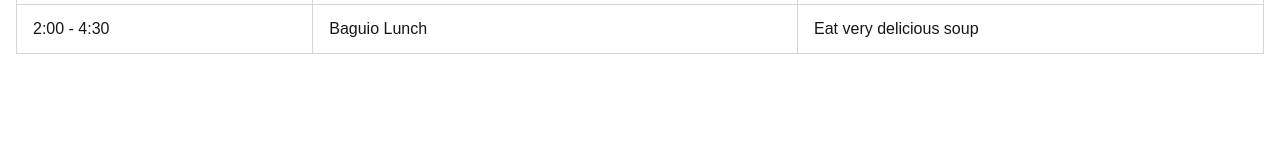
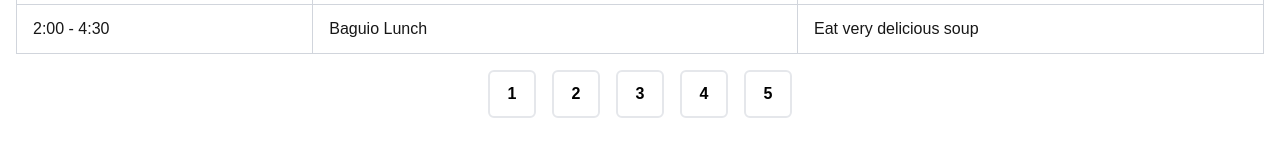
Before and after one commit to Yukitooo/ai_itenerary, a Next.js app: page /pages/generatePage in a window 1280 px wide. Shown: the part 208-364 px from the top of the page. Built offline with nearby package versions, Linux system fonts and the light colour scheme.

Commit message:
updated DaysButton to handle toggle

```diff
--- a/app/atomic/DaysButton.tsx
+++ b/app/atomic/DaysButton.tsx
@@ -1,24 +1,39 @@
 "use client";
+
+import { useState } from "react";
+
 
 interface DaysButtonProps {
   dayNumber: number;
-  isActive: boolean;
-  onClick: (day: number) => void;
 }
-function DaysButton({ dayNumber, isActive, onClick }: DaysButtonProps) {
+
+
+function DaysButton({ dayNumber }: DaysButtonProps) {
+  const [activeIndex, setActiveIndex] = useState<number | null>(null);
+
+
 
   return (
+    <div className="flex justify-center gap-4">
+      {Array.from({ length: dayNumber }).map((_, index) => (
         <button
         type="button"
-      onClick={() => onClick(dayNumber)}
-      className={`w-12 h-12 flex items-center justify-center rounded-md font-bold transition-all border-2
-        ${isActive
+        onClick={() =>
+          setActiveIndex((prev) => (prev === index ? null : index))
+        }
+        className={`w-12 h-12 cursor-pointer flex items-center justify-center rounded-md font-bold transition-all border-2
+          ${activeIndex === index
             ? "bg-blue-600 border-blue-600 text-white" // Selected day style
             : "bg-white border-gray-200 text-black hover:border-blue-400" // Unselected day style
           }`}
       >
-      {dayNumber}
+        {index + 1}
       </button>
+      ))}
+    </div>
+
+
+
   );
 }
 
--- a/app/page.tsx
+++ b/app/page.tsx
@@ -66,8 +66,6 @@ export default function Home() {
 
       <DaysButton
         dayNumber={5}
-        isActive={false}
-        onClick={(num) => console.log(num)}
       />
 
     </main>
--- a/app/pages/generatePage/page.tsx
+++ b/app/pages/generatePage/page.tsx
@@ -1,6 +1,7 @@
 import React from 'react'
 import Table from './Table'
 import { ItineraryRow } from '@/app/types/types';
+import DaysButton from '@/app/atomic/DaysButton';
 
 const data: ItineraryRow[] = [
     { time: "10:00 - 11:20", place: "Baguio Strawberry Farm", itineraryRowDescription: "Pick some strawberries" },
@@ -14,6 +15,7 @@ function page() {
   return (
     <>
       <Table data={data}/>
+      <DaysButton dayNumber={5}/>
     </>
 
   )
```
Lines whose indentation alone changed are shown as unchanged.
